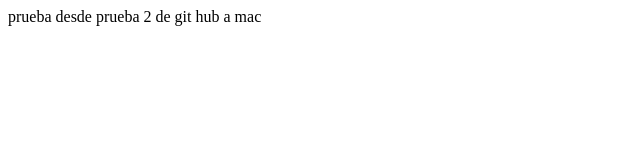
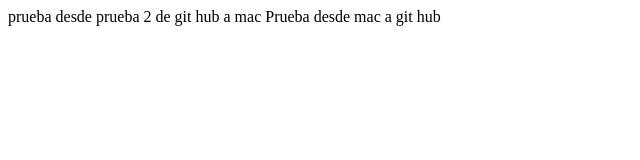
Before and after one commit to gio0520/RepoPruebaMinTic, a plain HTML site: page prueba2.html in a window 1280 px wide. Shown: the whole page, without its empty margins (0-640 px from the left). Drawn offline with Linux system fonts and the light colour scheme.

Commit message:
Prueba 2 desde mac a git hub

```diff
--- a/prueba2.html
+++ b/prueba2.html
@@ -9,7 +9,7 @@
 </head>
 
 <body>
-    prueba desde prueba 2 de git hub a mac
+    prueba desde prueba 2 de git hub a mac Prueba desde mac a git hub
 </body>
 
 </html>
```
